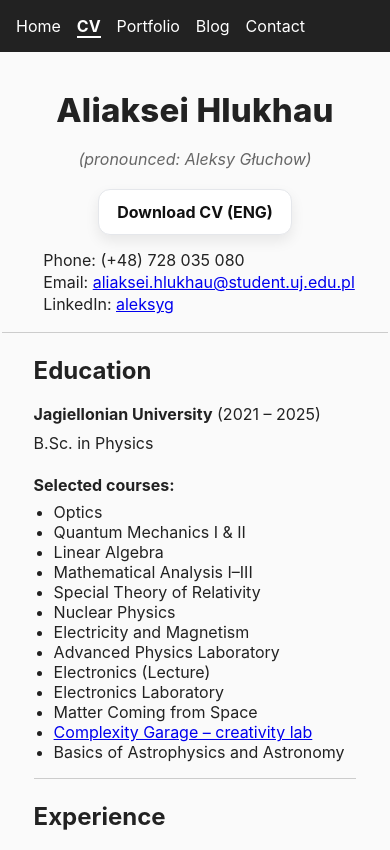
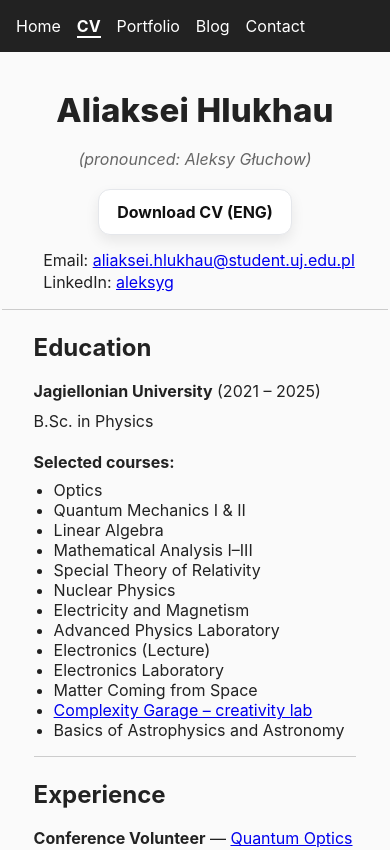
Before and after one commit to aleksygluchow/project03, a Next.js app: page /cv in a window 390 px wide. Shown: the top 850 px of the page. Built offline with nearby package versions, Linux system fonts and the light colour scheme.

Commit message:
hiding phone number

```diff
--- a/src/pages/cv.js
+++ b/src/pages/cv.js
@@ -28,7 +28,7 @@ export default function CV() {
   </div>
 
   <div className="contact-info">
-          <span className="item">Phone: (+48) 728 035 080</span>
+          {/*<span className="item">Phone: (+48) 728 035 080</span>*/}
           <span className="separator"> | </span>
           <span className="item">
             Email:{' '}
```
